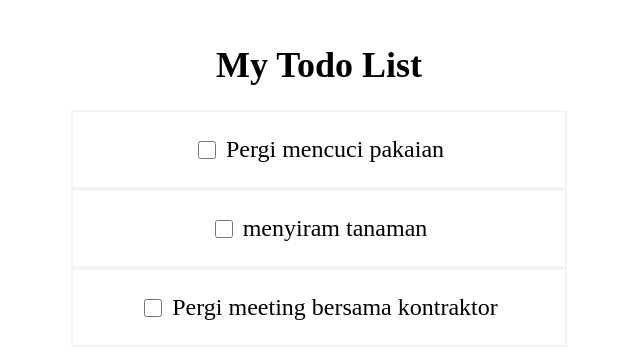
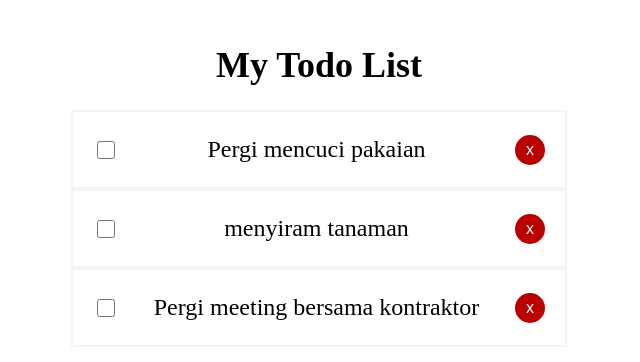
Before and after one commit to bagih/react-todo-app, a React (Vite) app: page / in a window 1280 px wide. Shown: the top 362 px of the page, without its empty margins (321-961 px from the left). Built offline with nearby package versions, Linux system fonts and the light colour scheme.

Commit message:
Develop delete item feature

```diff
--- a/src/App.jsx
+++ b/src/App.jsx
@@ -43,11 +43,18 @@ function App() {
       setTodos(updatedTodos)
     }
 
+    const handleDeleteTodo = (todoId) => {
+      const updatedTodos = todos.filter((todo) => {
+        return todo.id !== todoId
+      })
+      setTodos(updatedTodos)
+    }
+
   return (
     <>
       <div style={styles.container}>
         <h1 style={styles.title}>My Todo List</h1>
-        <Todos todos={todos} toggleCompletedItem={toggleCompletedItem}/>
+        <Todos todos={todos} toggleCompletedItem={toggleCompletedItem} handleDeleteTodo={handleDeleteTodo}/>
       </div>
     </>
   )
--- a/src/components/TodoItem.jsx
+++ b/src/components/TodoItem.jsx
@@ -1,6 +1,6 @@
 import React from "react";
 
-const TodoItem = ({ todo, toggleCompletedItem }) => {
+const TodoItem = ({ todo, toggleCompletedItem, handleDeleteTodo }) => {
 
     const getTodoTitleStyle = () => {
         if (todo.isCompleted) {
@@ -18,6 +18,7 @@ const TodoItem = ({ todo, toggleCompletedItem }) => {
         <div style={styles.todoItem}>
             <input type="checkbox" style={styles.checkbox} onChange={() => { toggleCompletedItem(todo.id) }} />
             <p style={getTodoTitleStyle()}>{todo.title}</p>
+            <button style={styles.button} onClick={() => { handleDeleteTodo(todo.id) }}>x</button>
         </div>
     );
 }
@@ -27,13 +28,24 @@ const styles = {
         border: '2px solid #f4f4f4',
         fontSize: '24px',
         display: 'flex',
-        justifyContent: 'center',
-        alignItems: 'center'
+        justifyContent: 'space-between',
+        alignItems: 'center',
+        padding: '0 20px'
     },
     checkbox: {
-        marginRight: '10px',
         height: '18px',
         width: '18px',
+        cursor: 'pointer'
+    },
+    button: {
+        backgroundColor: '#BB0000',
+        color: '#fff',
+        height: '30px',
+        width: '30px',
+        borderRadius: '100%',
+        border: 'none',
+        cursor: 'pointer',
+        fontSize: '16px'
     }
 }
 
--- a/src/components/Todos.jsx
+++ b/src/components/Todos.jsx
@@ -8,12 +8,12 @@ const styles = {
     }
 }
 
-const Todos = ({ todos, toggleCompletedItem }) => {
+const Todos = ({ todos, toggleCompletedItem, handleDeleteTodo }) => {
     return (
         <div style={styles.container}>
             {todos.map((todo) => {
                 return (
-                    <TodoItem key={todo.id} todo={todo} toggleCompletedItem={toggleCompletedItem} />
+                    <TodoItem key={todo.id} todo={todo} toggleCompletedItem={toggleCompletedItem} handleDeleteTodo={handleDeleteTodo}/>
                 );
             })}
         </div>
```
